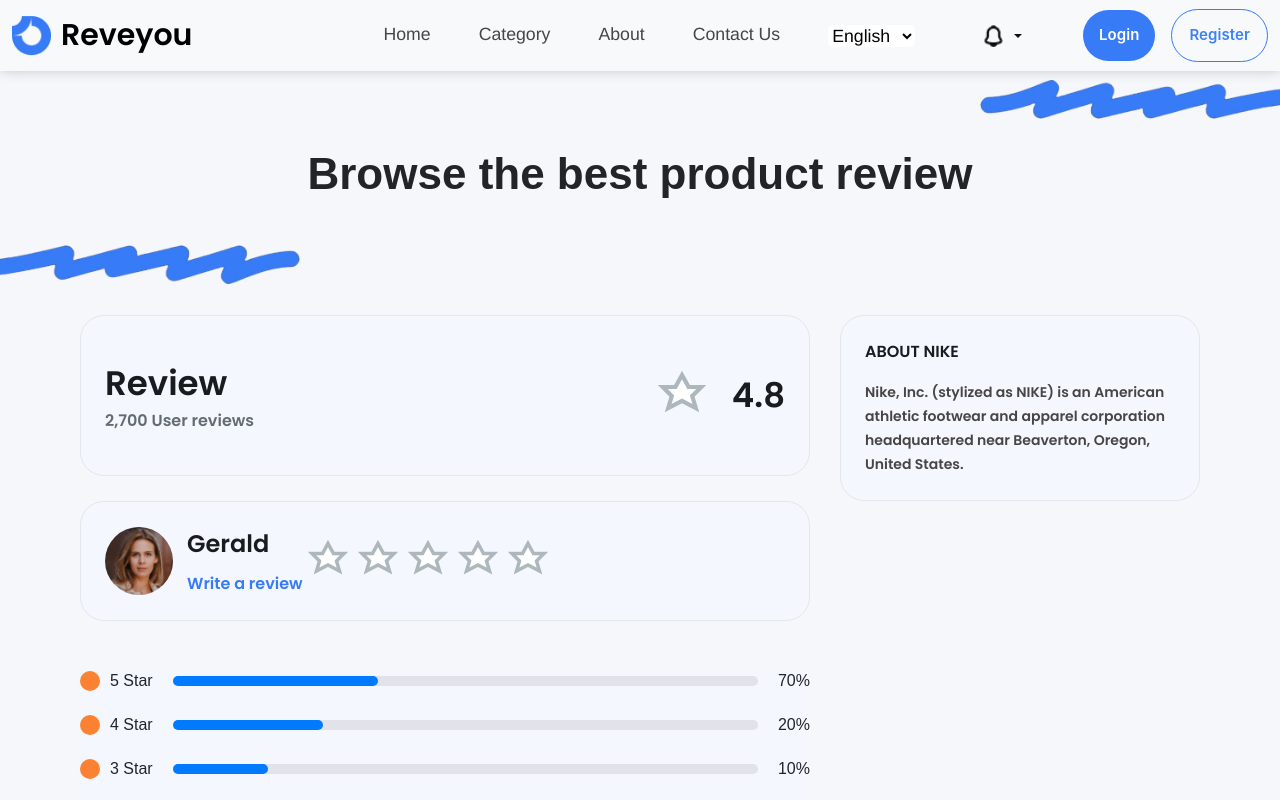
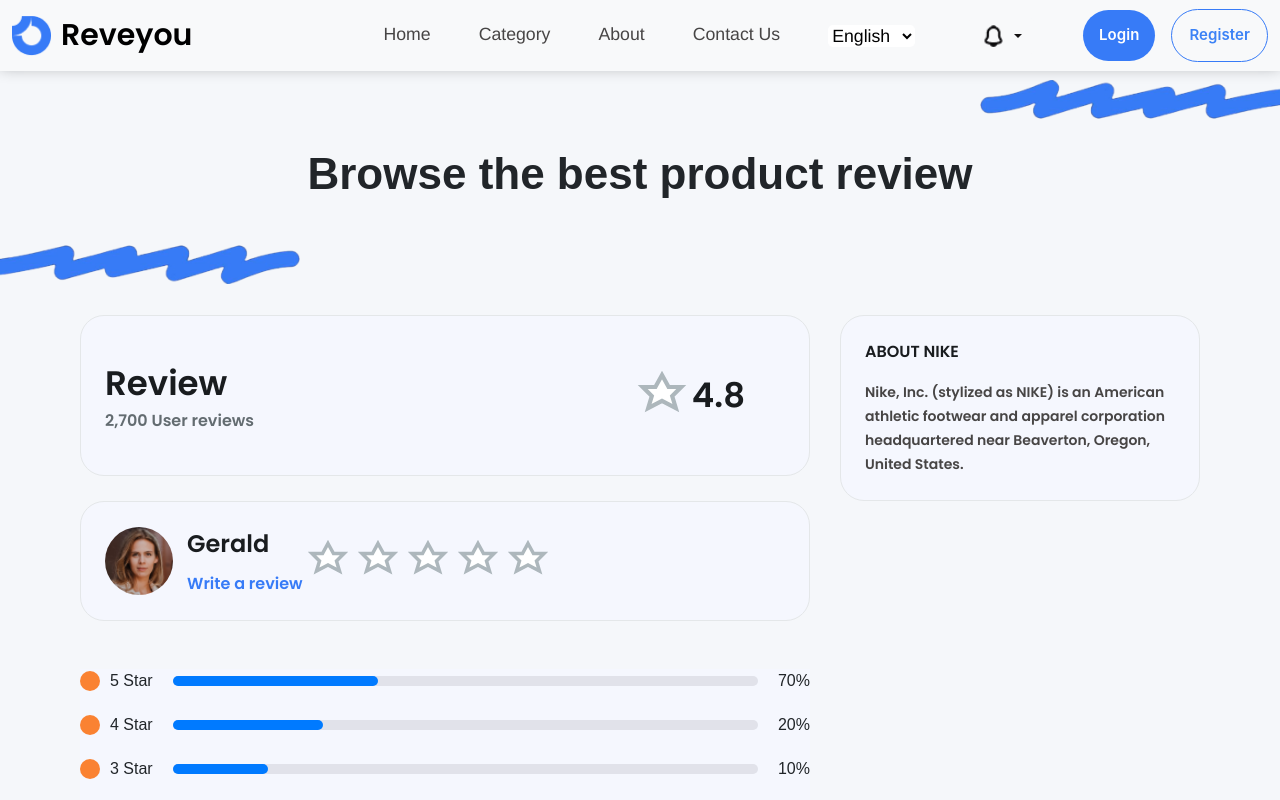
Before and after one commit to saraabdelrhman/wallet-market-master, a React (Create React App) app: page /reviews in a window 1280 px wide. Shown: the top 800 px of the page. Built offline with nearby package versions, Linux system fonts and the light colour scheme.

Commit message:
Update Reviews.js

```diff
--- a/src/components/Reviews.js
+++ b/src/components/Reviews.js
@@ -347,9 +347,10 @@ const reviewCountStyle = {
 };
 
 const ratingStyle = {
+
   display: "flex",
   alignItems: "center",
-  gap: "20px",
+  marginRight:"40px"
 };
 
 const ratingNumberStyle = {
```
